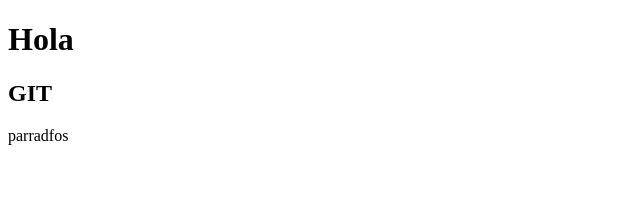
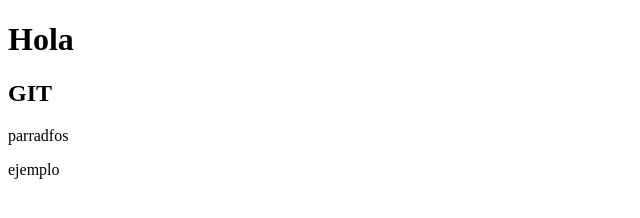
Before and after one commit to XYZ-WEB/curso-git, a plain HTML site: page index.html in a window 1280 px wide. Shown: the full height of the page, 0-640 px from the left. Drawn offline with Linux system fonts and the light colour scheme.

Commit message:
Se agregó cambio ejemplo

```diff
--- a/index.html
+++ b/index.html
@@ -10,6 +10,6 @@
 <h2> GIT </h2>
 <p>parradfos</p>
 <div class="css"></div>
-
+<div>ejemplo</div>
 </body>
 </html>
```
